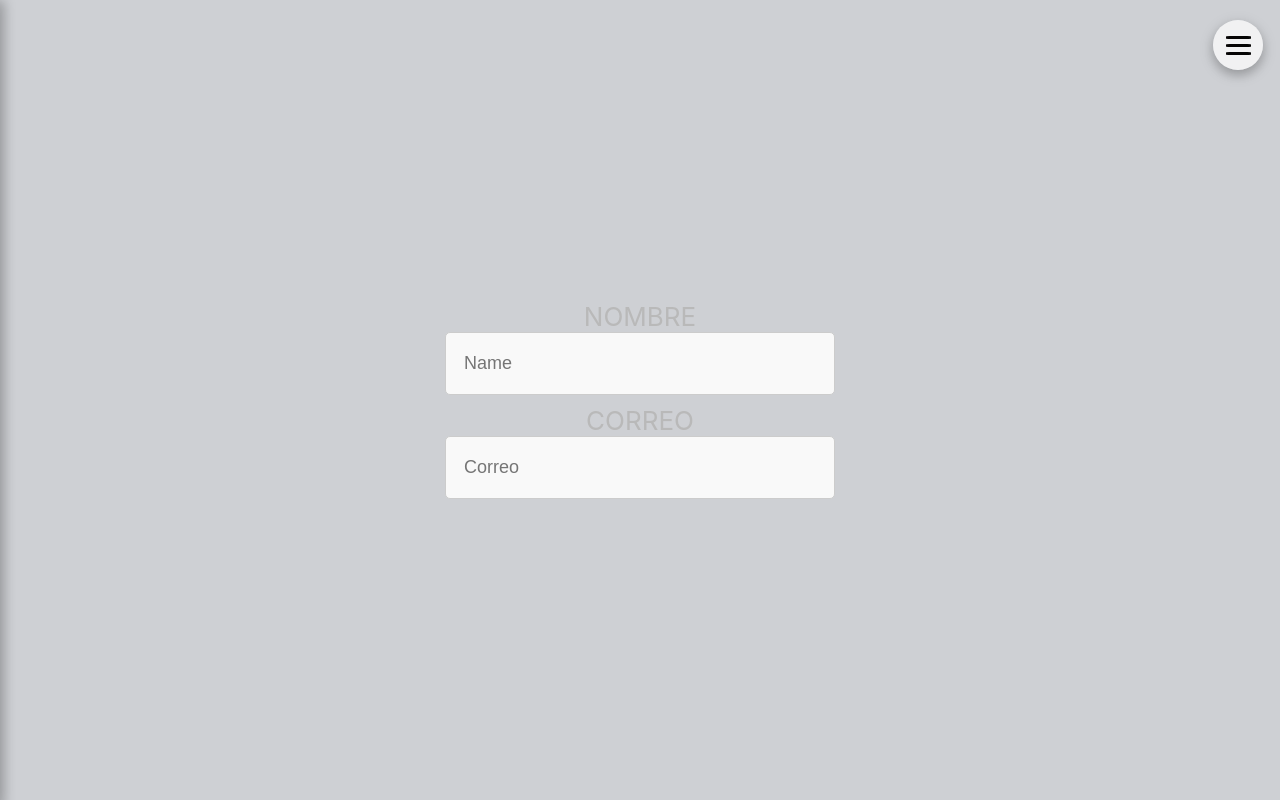
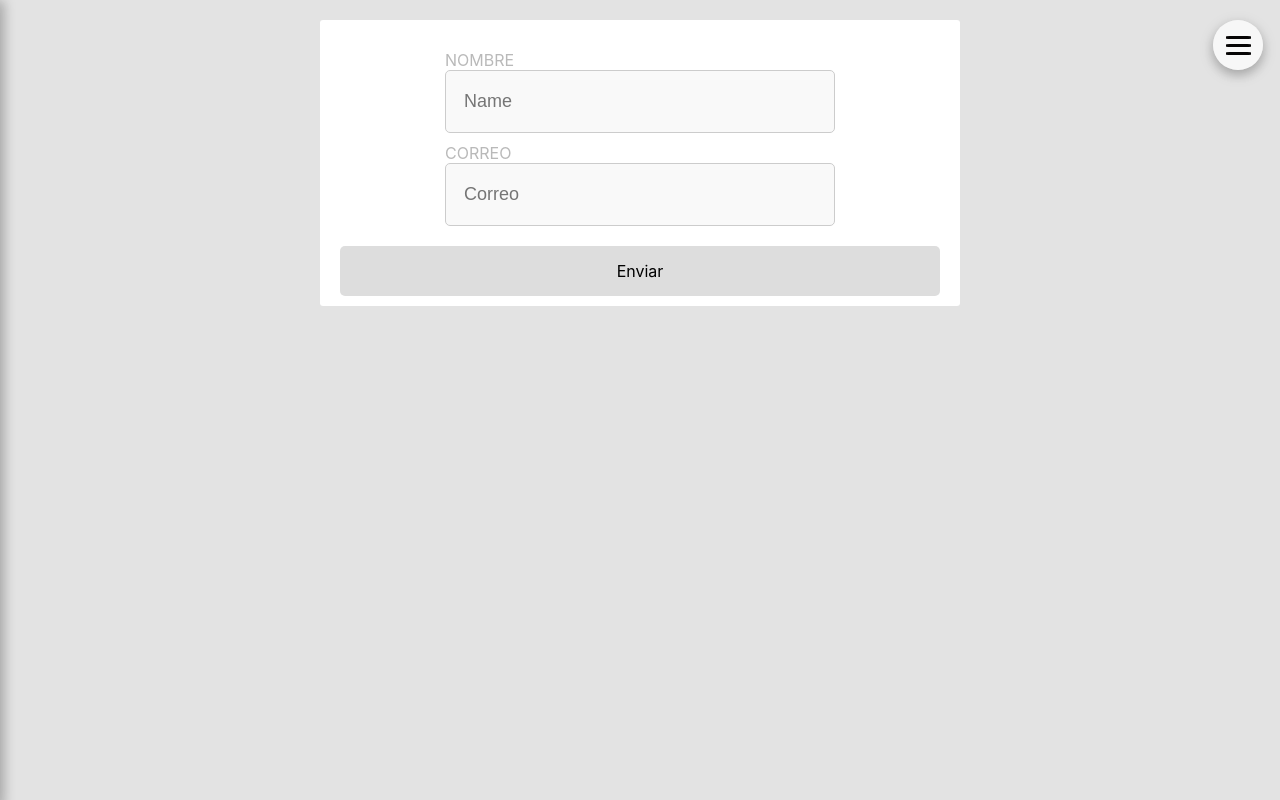
Before and after one commit to gmz2091/Practicas-con-React-JS, a React (Create React App) app: page / in a window 1280 px wide. Built offline with nearby package versions, Linux system fonts and the light colour scheme; some icons are missing.

Commit message:
modified:   Eliminar Propiedades a AppHeader 	modified:   Cambios al BTN 	modified:   Practicas con props en el input 	modified:   Agregando constante style reemplazado por CSS 	modified:   SIN CAMBIOS APARENTE

```diff
--- a/src/App.css
+++ b/src/App.css
@@ -8,13 +8,7 @@
 }
 
 .App-header {
-  background-color: #ced0d4;
-  min-height: 100vh;
-  display: flex;
-  flex-direction: column;
-  align-items: center;
-  justify-content: center;
-  font-size: calc(10px + 2vmin);
+
 }
 
 h1{
--- a/src/Components/Navbar.jsx
+++ b/src/Components/Navbar.jsx
@@ -26,21 +26,39 @@ const Navbar = () => {
 
     }
 
-    function showSideMenu() {
+    document.addEventListener('click', (e) =>{
+        const closeOne = document.getElementById('closeOne')
+        const closeTwo = document.getElementById('closeTwo')
 
         const sidebar = document.getElementById('sidebar')
 
-        console.log('Shoe')
-        console.log(sidebar)
-        if (!sidebar.classList.contains('hide')) {
-            sidebar.classList.add('hide')
-            sidebar.classList.remove('hideMenu')
-        }else{
+        console.log('Click en el DOM')
+        if (sidebar) {
             sidebar.classList.remove('hide')
             sidebar.classList.add('hideMenu')
         }
 
+        closeOne.classList.remove('close')
+        closeTwo.classList.remove('close2')
+        closeOne.classList.add('containerMenu')
+
+    })
+
+    function showSideMenu(e) {
         hidemenu()
+
+        const sidebar = document.getElementById('sidebar')
+        console.log(e.target.classList)
+        if (sidebar) {
+            sidebar.classList.remove('hide')
+            sidebar.classList.add('hideMenu')
+        }
+            if ( e.target.classList.contains('showmenu') ) {
+                sidebar.classList.add('hide')
+                sidebar.classList.remove('hideMenu')
+            }
+
+
     }
 
     return (
--- a/src/Pages/Home.jsx
+++ b/src/Pages/Home.jsx
@@ -1,15 +1,57 @@
 import React from 'react';
 import InputForm from '../Components/InputForm';
 
+
+
+const sendData = (e) => {
+  e.preventDefault()
+  console.log('Click')
+}
+
 const Home = () => {
     return (
-    <div className="App">
-      <header className="App-header">
+    <form >
+      <div style={form}>
         <InputForm placeholder='Name' label='Nombre'/>
         <InputForm placeholder='Correo' label='Correo'/>
-      </header>
-    </div>
+        <div style={styleBtn} onClick={sendData} >Enviar</div>
+      </div>
+    </form>
     );
 }
 
 export default Home;
+
+const form = {
+  position: 'relative',
+  marginLeft: 'auto',
+  marginRight: 'auto',
+  marginTop: '20px',
+  width: '50%',
+  background: '#fff',
+  padding: '25px 20px',
+  borderRadius: '3px'
+
+}
+
+const AppHeader = {
+  backgroundColor: '#ced0d4',
+  minHeight: '100vh',
+  display: 'flex',
+  flexDirection: 'column',
+  alignItems: 'center',
+  justifyContent: 'center',
+  fontSize: 'calc(10px + 2vmin)',
+}
+
+const styleBtn = {
+  color: 'black',
+  cursor: 'pointer',
+  position: 'relative',
+  top: '15px',
+  backgroundColor: '#ddd',
+  border: 'none',
+  padding: '15px 30px',
+  borderRadius: '5px',
+  textAlign: 'center'
+}
--- a/src/Pages/Products.jsx
+++ b/src/Pages/Products.jsx
@@ -24,7 +24,7 @@ const Products = () => {
     };
 
     return (
-        <div className='container mt-5'>
+        <div style={form}>
         <h1>Registro de Notas</h1>
         <div className="containerForm">
             <form onSubmit={handleSubmit}>
@@ -53,3 +53,16 @@ const Products = () => {
 }
 
 export default Products;
+
+
+const form = {
+    position: 'relative',
+    marginLeft: 'auto',
+    marginRight: 'auto',
+    marginTop: '20px',
+    width: '50%',
+    background: '#fff',
+    padding: '25px 20px',
+    borderRadius: '3px'
+
+}
--- a/src/index.css
+++ b/src/index.css
@@ -18,8 +18,3 @@ body {
 a{
   text-decoration: none;
 }
-
-code {
-  font-family: source-code-pro, Menlo, Monaco, Consolas, 'Courier New',
-    monospace;
-}
```
